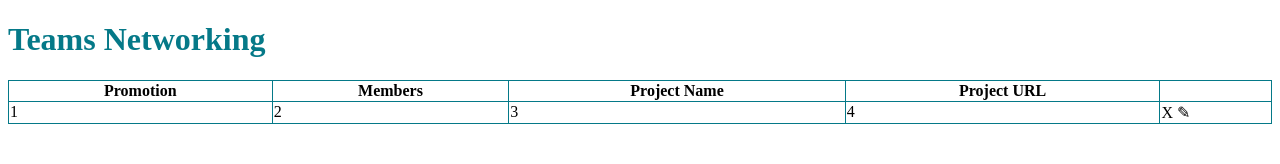
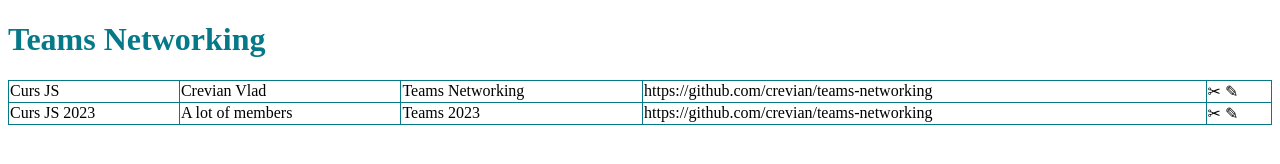
Before and after one commit to crevian/teams-networking, a website built with webpack: page src/index.html in a window 1280 px wide. Built offline with nearby package versions, Linux system fonts and the light colour scheme.

Commit message:
display teams.json into table

```diff
--- a/src/index.html
+++ b/src/index.html
@@ -8,24 +8,8 @@
   <body>
     <h1>Teams Networking</h1>
     <table id="teamsTable">
-      <thead>
-        <tr>
-          <th>Promotion</th>
-          <th>Members</th>
-          <th>Project Name</th>
-          <th>Project URL</th>
-          <th></th>
-        </tr>
-      </thead>
-      <tbody>
-        <tr>
-          <td>1</td>
-          <td>2</td>
-          <td>3</td>
-          <td>4</td>
-          <td>X &#9998;</td>
-        </tr>
-      </tbody>
+      <thead></thead>
+      <tbody></tbody>
     </table>
   </body>
 </html>
--- a/src/index.js
+++ b/src/index.js
@@ -1,11 +1,32 @@
 import "./style.css";
 //starting the app
+
+function $(selector) {
+  return document.querySelector(selector);
+}
+
+function getTeamAsHTML(team) {
+  return `<tr>
+    <td>${team.promotion}</td>
+    <td>${team.members}</td>
+    <td>${team.name}</td>
+    <td>${team.url}</td>
+    <td>✂ &#9998;</td>
+    </tr>`;
+}
+
+function displayTeams(teams) {
+  const teamsHTML = teams.map(getTeamAsHTML);
+  console.warn("teams", teamsHTML);
+
+  $("#teamsTable tbody").innerHTML = teamsHTML.join("");
+}
 
 function loadTeams() {
   fetch("teams.json")
     .then((r) => r.json())
     .then((teams) => {
-      console.warn("teams", teams);
+      displayTeams(teams);
     });
 }
 
```
